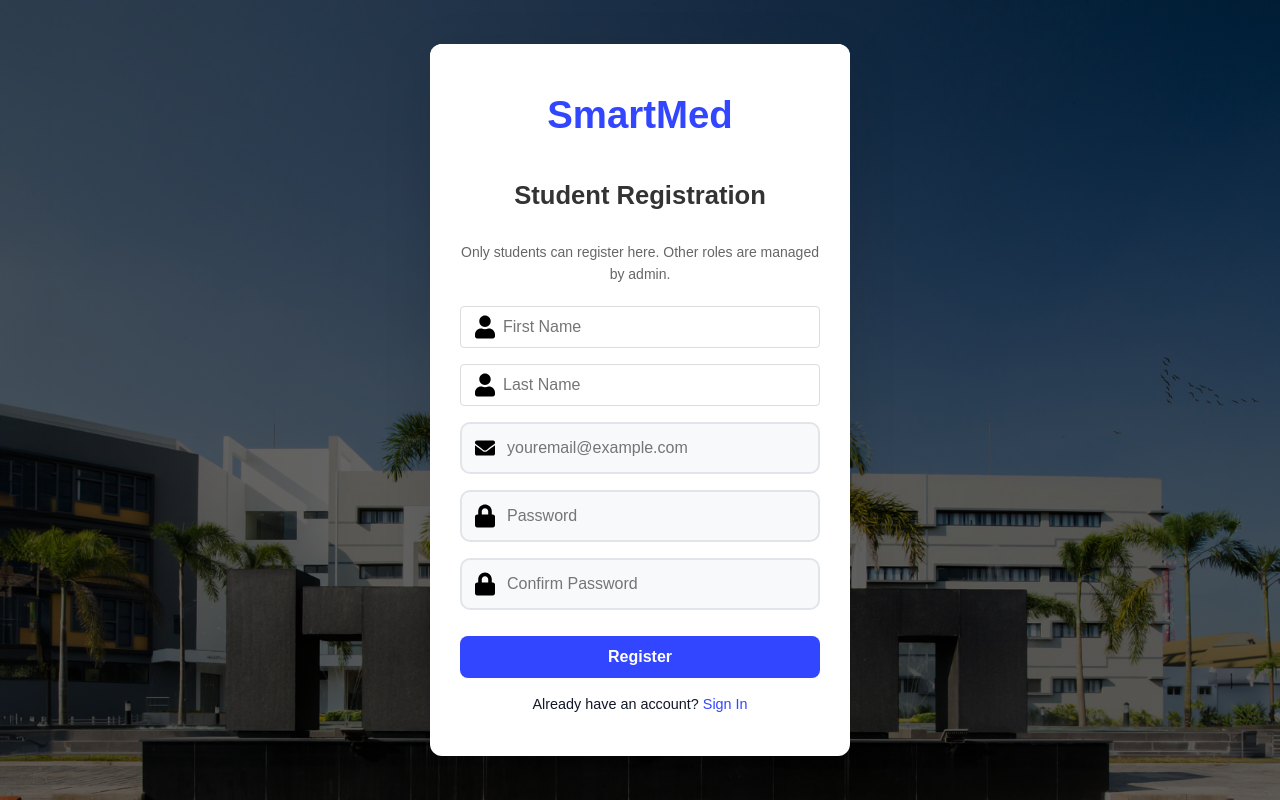
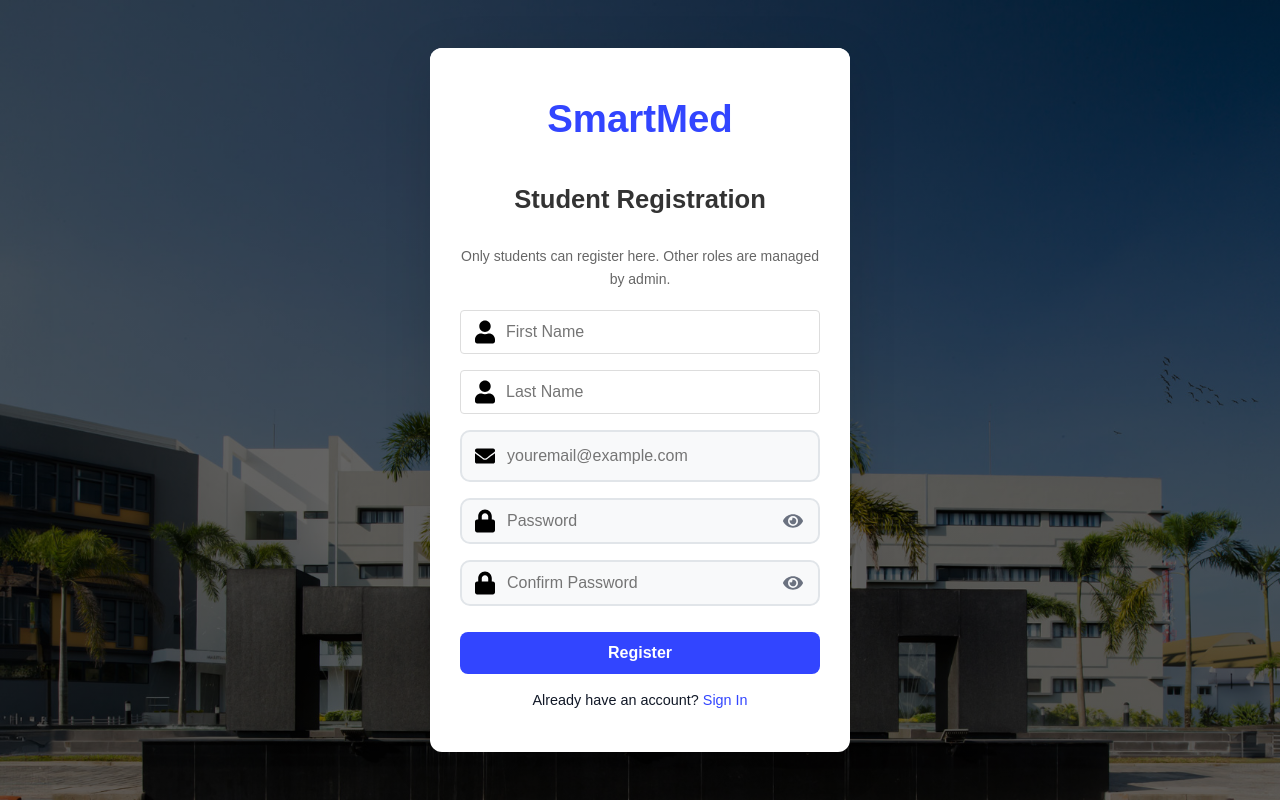
Before and after one commit to Dhanuka2002/SmartMed-Frontend, a React (Vite) app in the folder frontend/: page /register in a window 1280 px wide. Built offline with nearby package versions, Linux system fonts and the light colour scheme; no server answers.

Commit message:
password placeholder eye icon add

```diff
--- a/frontend/src/components/Admin/AdminDashboard/AdminDashboard.css
+++ b/frontend/src/components/Admin/AdminDashboard/AdminDashboard.css
@@ -178,6 +178,38 @@
   outline: none;
   border-color: #667eea;
   box-shadow: 0 0 0 3px rgba(102, 126, 234, 0.1);
+}
+
+.password-input-wrapper {
+  position: relative;
+  display: flex;
+  align-items: center;
+}
+
+.password-input-wrapper input {
+  flex: 1;
+  padding-right: 45px;
+}
+
+.password-toggle-btn {
+  position: absolute;
+  right: 12px;
+  background: none;
+  border: none;
+  cursor: pointer;
+  color: #666;
+  font-size: 1rem;
+  padding: 5px;
+  border-radius: 4px;
+  transition: all 0.3s ease;
+  display: flex;
+  align-items: center;
+  justify-content: center;
+}
+
+.password-toggle-btn:hover {
+  color: #667eea;
+  background-color: rgba(102, 126, 234, 0.1);
 }
 
 .create-btn {
--- a/frontend/src/components/Admin/AdminDashboard/AdminDashboard.jsx
+++ b/frontend/src/components/Admin/AdminDashboard/AdminDashboard.jsx
@@ -1,6 +1,6 @@
 import React, { useState, useEffect } from 'react';
 import './AdminDashboard.css';
-import { FaUsers, FaUserPlus, FaUserCheck, FaClock, FaTrash } from 'react-icons/fa';
+import { FaUsers, FaUserPlus, FaUserCheck, FaClock, FaTrash, FaEye, FaEyeSlash } from 'react-icons/fa';
 
 const AdminDashboard = () => {
   const [activeTab, setActiveTab] = useState('overview');
@@ -14,8 +14,11 @@ const AdminDashboard = () => {
     lastName: '',
     email: '',
     password: '',
+    confirmPassword: '',
     role: 'Doctor'
   });
+  const [showPassword, setShowPassword] = useState(false);
+  const [showConfirmPassword, setShowConfirmPassword] = useState(false);
 
   const availableRoles = ['Doctor', 'Pharmacy', 'Hospital Staff', 'Receptionist'];
 
@@ -67,6 +70,13 @@ const AdminDashboard = () => {
 
   const handleCreateUser = async (e) => {
     e.preventDefault();
+
+    // Check if passwords match
+    if (newUserForm.password !== newUserForm.confirmPassword) {
+      alert('Passwords do not match!');
+      return;
+    }
+
     setLoading(true);
 
     try {
@@ -90,7 +100,7 @@ const AdminDashboard = () => {
 
       if (response.ok) {
         alert(result.message);
-        setNewUserForm({ firstName: '', lastName: '', email: '', password: '', role: 'Doctor' });
+        setNewUserForm({ firstName: '', lastName: '', email: '', password: '', confirmPassword: '', role: 'Doctor' });
         fetchAllUsers();
       } else {
         alert(result.message || 'Error creating user');
@@ -385,14 +395,44 @@ const AdminDashboard = () => {
 
               <div className="form-group">
                 <label htmlFor="password">Password</label>
+                <div className="password-input-wrapper">
                   <input
-                  type="password"
+                    type={showPassword ? "text" : "password"}
                     id="password"
                     name="password"
                     value={newUserForm.password}
                     onChange={handleInputChange}
                     required
                   />
+                  <button
+                    type="button"
+                    className="password-toggle-btn"
+                    onClick={() => setShowPassword(!showPassword)}
+                  >
+                    {showPassword ? <FaEyeSlash /> : <FaEye />}
+                  </button>
+                </div>
+              </div>
+
+              <div className="form-group">
+                <label htmlFor="confirmPassword">Confirm Password</label>
+                <div className="password-input-wrapper">
+                  <input
+                    type={showConfirmPassword ? "text" : "password"}
+                    id="confirmPassword"
+                    name="confirmPassword"
+                    value={newUserForm.confirmPassword}
+                    onChange={handleInputChange}
+                    required
+                  />
+                  <button
+                    type="button"
+                    className="password-toggle-btn"
+                    onClick={() => setShowConfirmPassword(!showConfirmPassword)}
+                  >
+                    {showConfirmPassword ? <FaEyeSlash /> : <FaEye />}
+                  </button>
+                </div>
               </div>
 
               <button type="submit" disabled={loading} className="create-btn">
--- a/frontend/src/components/Register/Register.css
+++ b/frontend/src/components/Register/Register.css
@@ -83,11 +83,53 @@
   font-size: 0.95rem;
 }
 
+.input-group input {
+  width: 100%;
+  padding: 12px 45px 12px 45px;
+  border: 2px solid #ddd;
+  border-radius: 8px;
+  font-size: 1rem;
+  transition: all 0.3s ease;
+  background: #fff;
+}
+
 .input-group input:focus,
 .input-group select:focus {
   border-color: #3245ff;
   outline: none;
   background: #fff;
+}
+
+.password-toggle {
+  position: absolute;
+  right: 15px;
+  top: 50%;
+  transform: translateY(-50%);
+  background: none;
+  border: none;
+  cursor: pointer;
+  color: #666;
+  font-size: 1rem;
+  padding: 5px;
+  border-radius: 4px;
+  transition: all 0.3s ease;
+  display: flex;
+  align-items: center;
+  justify-content: center;
+  z-index: 2;
+  width: 30px;
+  height: 30px;
+}
+
+.password-toggle:hover {
+  color: #3245ff;
+  background-color: rgba(50, 69, 255, 0.1);
+}
+
+/* Ensure password and confirm password inputs have proper spacing */
+.input-group input[type="password"],
+.input-group input[type="text"] {
+  padding: 12px 45px 12px 45px;
 }
 
 .register-btn {
--- a/frontend/src/components/Register/Register.jsx
+++ b/frontend/src/components/Register/Register.jsx
@@ -2,7 +2,7 @@ import React, { useState } from "react";
 import { useNavigate } from "react-router-dom";
 import "./Register.css";
 
-import { FaUser, FaEnvelope, FaLock, FaUserTag, FaCheckCircle } from "react-icons/fa";
+import { FaUser, FaEnvelope, FaLock, FaUserTag, FaCheckCircle, FaEye, FaEyeSlash } from "react-icons/fa";
 
 const Register = () => {
   const [formData, setFormData] = useState({
@@ -16,6 +16,8 @@ const Register = () => {
   const [isSubmitting, setIsSubmitting] = useState(false);
   const [showSuccess, setShowSuccess] = useState(false);
   const [userData, setUserData] = useState(null);
+  const [showPassword, setShowPassword] = useState(false);
+  const [showConfirmPassword, setShowConfirmPassword] = useState(false);
   const navigate = useNavigate();
 
 
@@ -159,25 +161,39 @@ const Register = () => {
           <div className="input-group">
             <FaLock className="icon" />
             <input
-              type="password"
+              type={showPassword ? "text" : "password"}
               name="password"
               placeholder="Password"
               value={formData.password}
               onChange={handleChange}
               required
             />
+            <button
+              type="button"
+              className="password-toggle"
+              onClick={() => setShowPassword(!showPassword)}
+            >
+              {showPassword ? <FaEyeSlash /> : <FaEye />}
+            </button>
           </div>
 
           <div className="input-group">
             <FaLock className="icon" />
             <input
-              type="password"
+              type={showConfirmPassword ? "text" : "password"}
               name="confirmPassword"
               placeholder="Confirm Password"
               value={formData.confirmPassword}
               onChange={handleChange}
               required
             />
+            <button
+              type="button"
+              className="password-toggle"
+              onClick={() => setShowConfirmPassword(!showConfirmPassword)}
+            >
+              {showConfirmPassword ? <FaEyeSlash /> : <FaEye />}
+            </button>
           </div>
 
           <button type="submit" className="register-btn" disabled={isSubmitting}>
```
Lines whose indentation alone changed are shown as unchanged.
